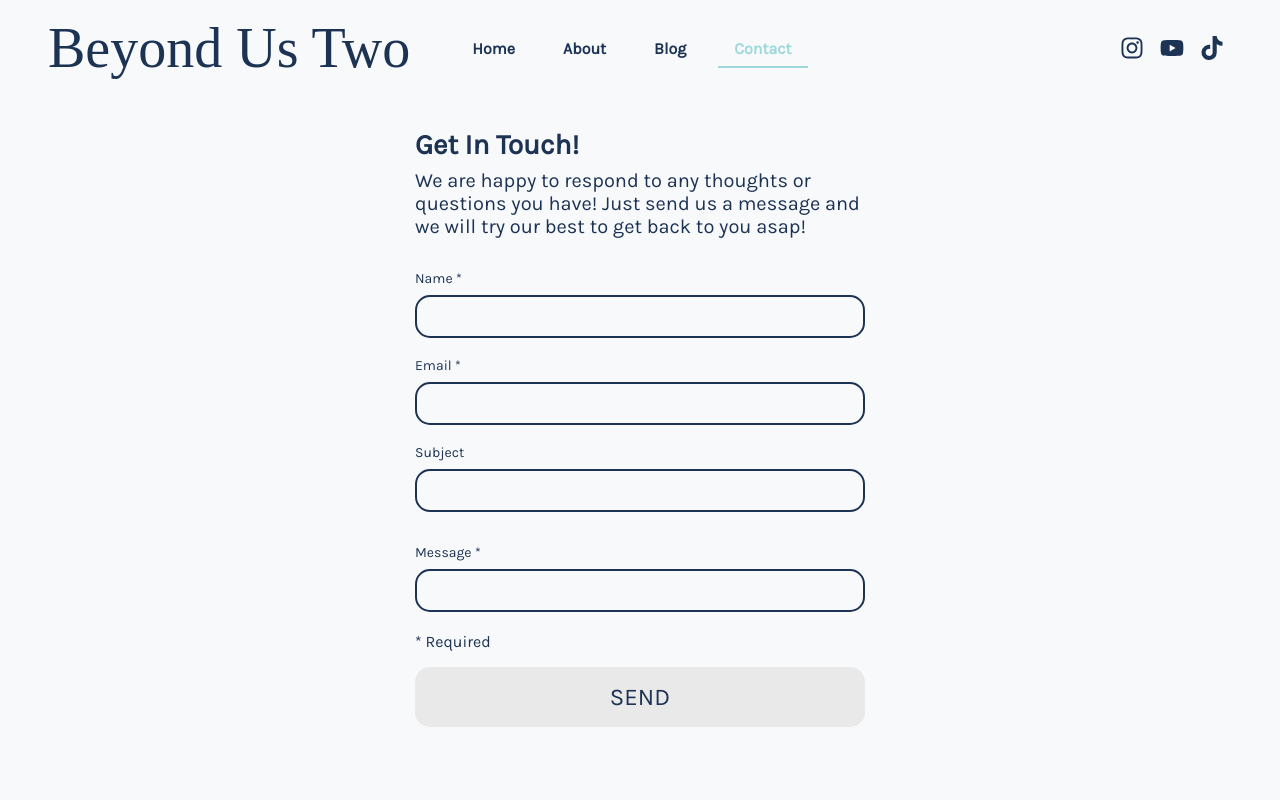
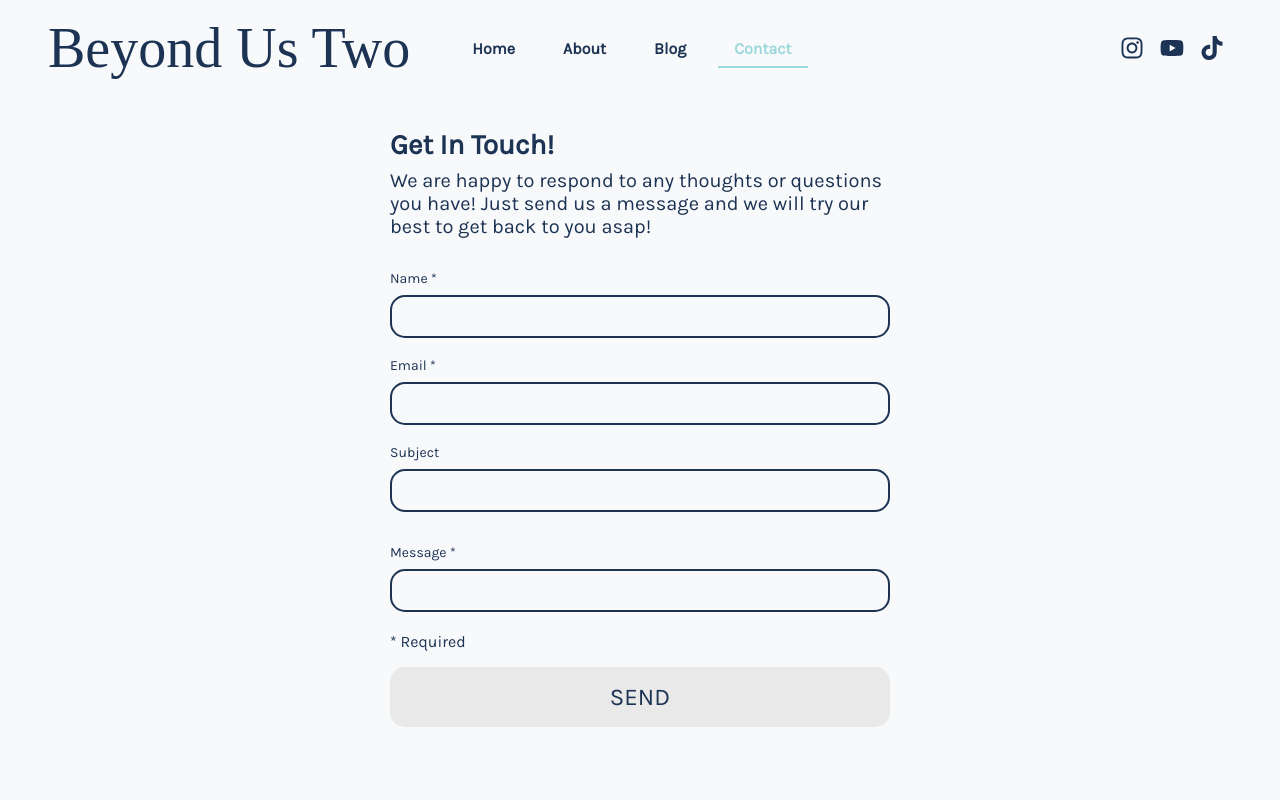
Before and after one commit to sanliverpool13/travelblog, a Next.js app: page /contact in a window 1280 px wide. Shown: the top 800 px of the page. Built offline with nearby package versions, Linux system fonts and the light colour scheme; a web font is replaced by a local one.

Commit message:
Update max width

```diff
--- a/components/Contact/style.ts
+++ b/components/Contact/style.ts
@@ -14,7 +14,7 @@ export const ContactContainer = styled.div`
 `;
 
 export const ContactFormSection = styled.section`
-  max-width: var(--max-width-content);
+  max-width: 500px;
   display: flex;
   flex-direction: column;
   align-items: left;
--- a/components/Landing/style.ts
+++ b/components/Landing/style.ts
@@ -40,7 +40,7 @@ export const AboutUsGrid = styled.section`
   margin-top: 6rem;
   display: grid;
   width: var(--landing-section-widths);
-  max-width: var(--max-width-content);
+  max-width: var(--navbar-max-width);
   grid-template-columns: 60% 40%;
 
   @media (max-width: 1024px) {
--- a/global_styles.ts
+++ b/global_styles.ts
@@ -29,7 +29,7 @@ export default GlobalStyle`
         --height-footer: 10rem;
         --logo-style: 'Hurricane', cursive;
 
-        --max-width-content: 450px;
+        --max-width-content: 970x;
         --landing-section-widths: 90%;
         --landing-section-mobile-width: 100%;
 
```
Also changed, not shown: components/Map/Map.tsx (+9 -2 lines).
